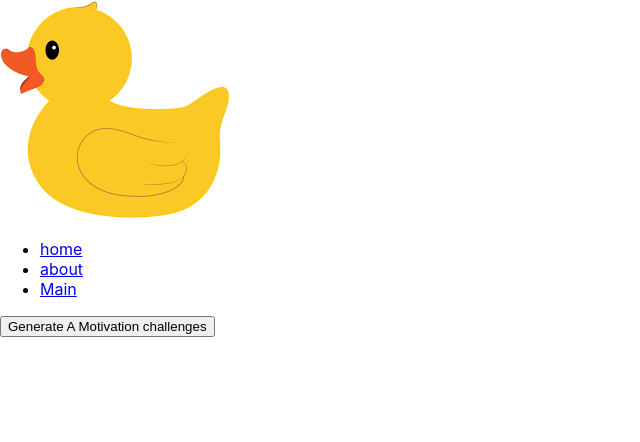
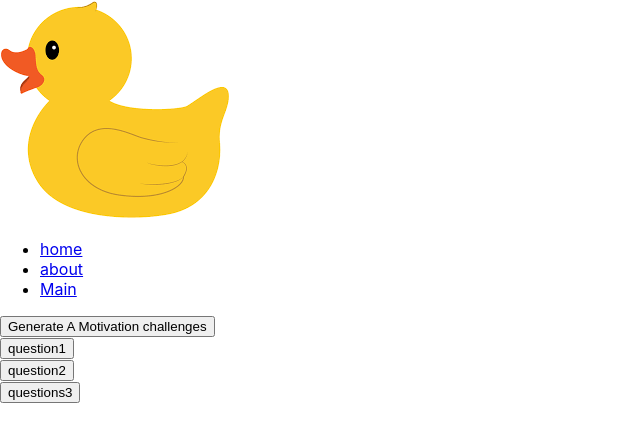
Before and after one commit to hyt152004/Sustainify, a React (Create React App) app: page /main in a window 1280 px wide. Shown: the top 442 px of the page, without its empty margins (0-640 px from the left). Built offline with nearby package versions, Linux system fonts and the light colour scheme.

Commit message:
can delete challenges

```diff
--- a/src/components/pages/Main.js
+++ b/src/components/pages/Main.js
@@ -2,7 +2,11 @@ import React from "react";
 import { useState } from "react";
 
 function Main() {
-  const [challenges, setChallenges] = useState([]);
+  const [challenges, setChallenges] = useState([
+    "question1",
+    "question2",
+    "questions3",
+  ]);
 
   const [challengesButton, setChallengesButton] = useState(false);
 
@@ -61,22 +65,25 @@ function Main() {
     }, 1000);
   };
 
+  const handleRemove = (idx) => {
+    const challengeRemoved = challenges.filter((_, index) => index !== idx);
+    setChallenges(challengeRemoved);
+  };
+
   return (
     <div>
       <button disabled={challengesButton} onClick={callopenAIAPI}>
         Generate A Motivation challenges
       </button>
-      {challenges.map((day, idx) => (
+      {challenges.map((challenge, idx) => (
         <div key={idx}>
-          {/* <Link key={idx} to="/about"> */}
           <button
-          // onClick={() => {
-          //   handleDayButton(idx);
-          // }}
+            onClick={() => {
+              handleRemove(idx);
+            }}
           >
-            {day}
+            {challenge}
           </button>
-          {/* </Link> */}
         </div>
       ))}
     </div>
```
Also changed, not shown: 1 other file (tests, documents, lock files or other folders).
